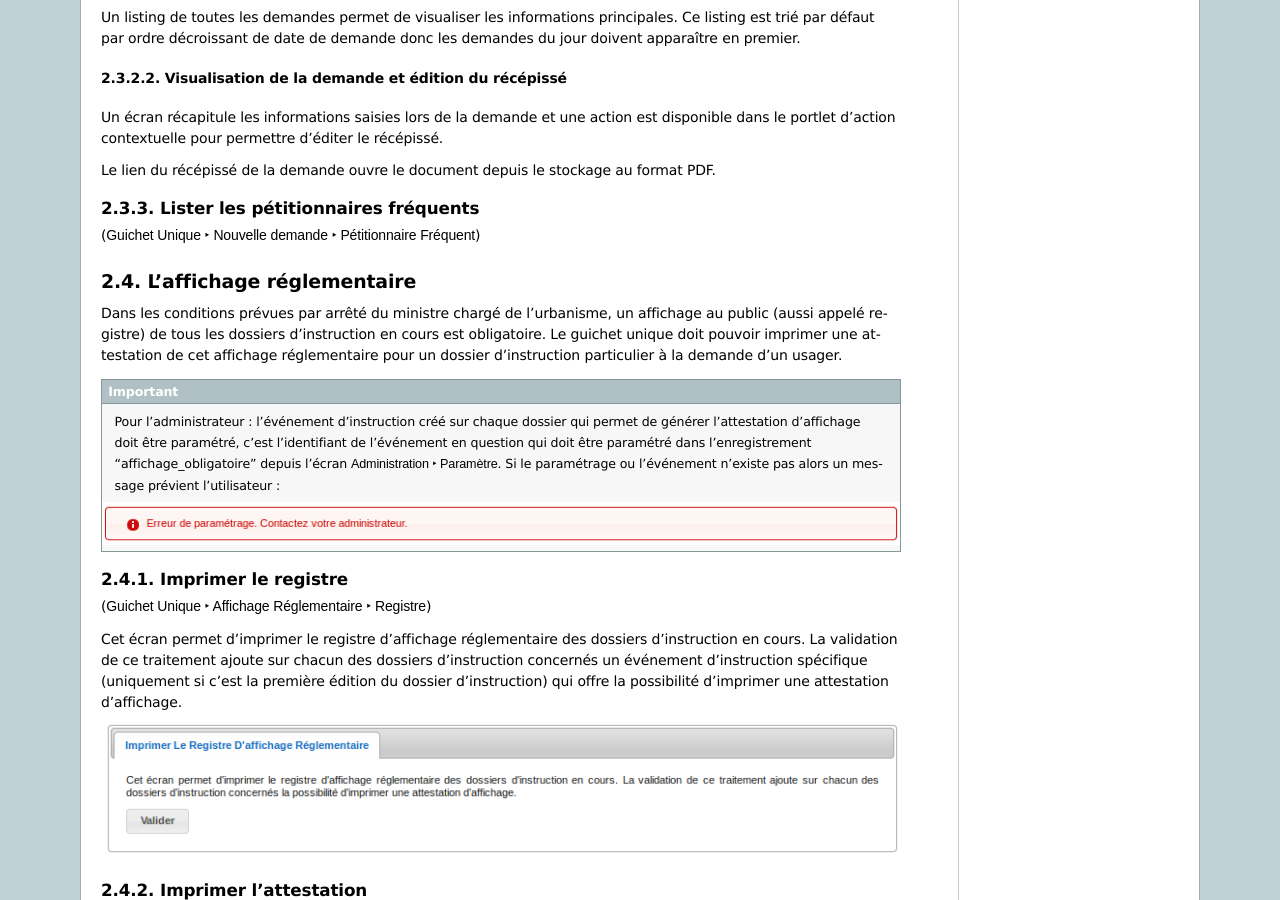
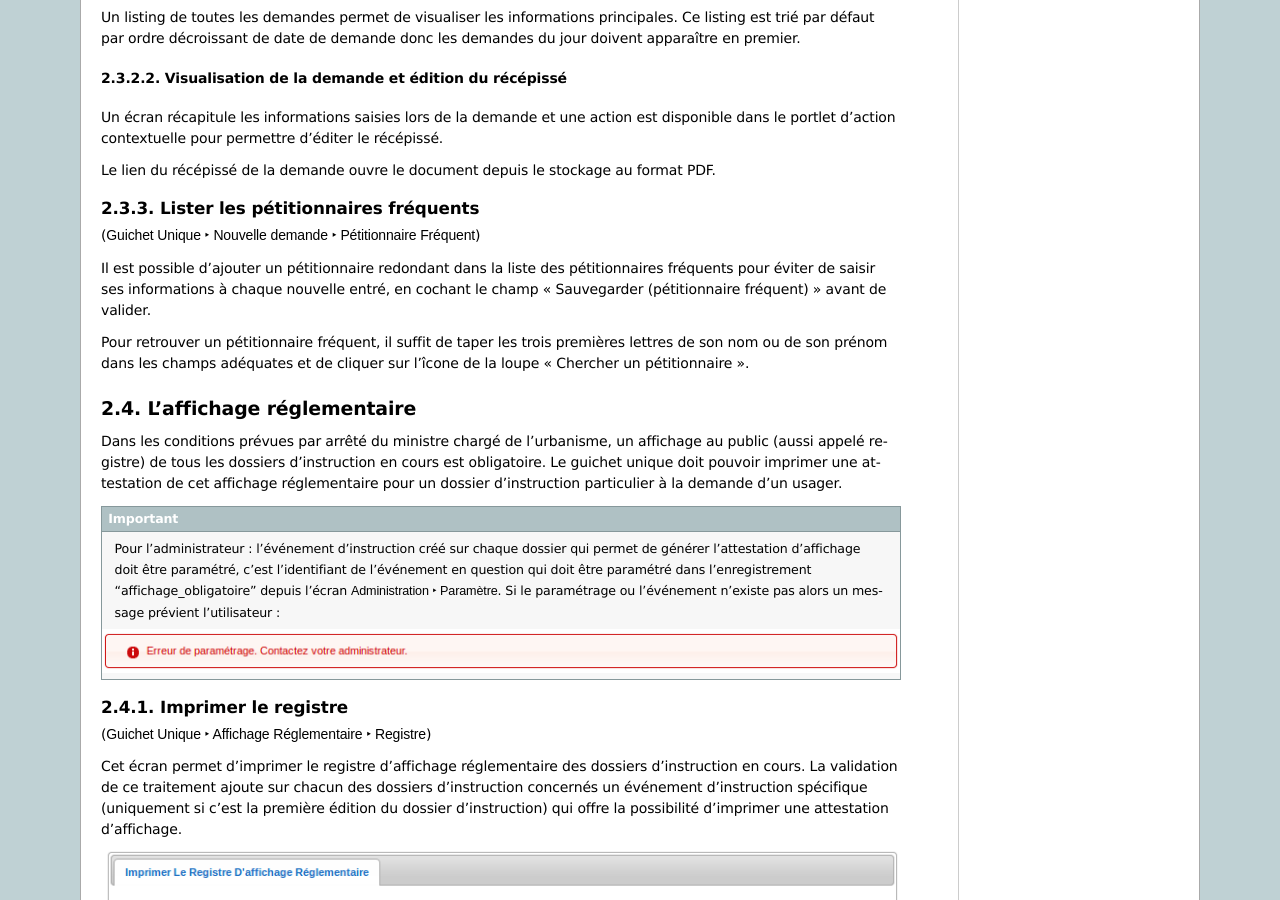
Before and after one commit to mpavaux/openads-documentation, a Sphinx documentation site: the page built from source/manuel_utilisateur/guichet_unique.rst, in a window 1280 px wide and 900 px high, scrolled down 2936 px. Built offline with Sphinx 7.4.7, drawn with Linux system fonts in a browser that asks for light colours.

Commit message:
Ajout de la documentation sur les pétitionnaire dans guichet unique + ajout image dans instruction

```diff
--- a/source/manuel_utilisateur/guichet_unique.rst
+++ b/source/manuel_utilisateur/guichet_unique.rst
@@ -135,7 +135,13 @@
 
 (:menuselection:`Guichet Unique --> Nouvelle demande --> Pétitionnaire Fréquent`)
 
+Il est possible d'ajouter un pétitionnaire redondant dans la liste des
+pétitionnaires fréquents pour éviter de saisir ses informations à chaque nouvelle entré,
+en cochant le champ "Sauvegarder (pétitionnaire fréquent)" avant de valider.
 
+Pour retrouver un pétitionnaire fréquent, il suffit de taper les trois premières
+lettres de son nom ou de son prénom dans les champs adéquates et de cliquer sur
+l'îcone de la loupe "Chercher un pétitionnaire".
 
 
 .. _guichet_unique_affichage_reglementaire:
--- a/source/manuel_utilisateur/instruction.rst
+++ b/source/manuel_utilisateur/instruction.rst
@@ -66,6 +66,8 @@
 
 Il est aussi possible de dé-finaliser le document au clique sur le lien "Reprendre la rédaction du document".
 
+.. image:: portlet_definaliser.png
+
 Le clique sur le lien de l'édition dans le portail d'action de la visualisation du rapport d'instruction ouvrira le document généré à la volée au format PDF.
 
 Le rapport d'instruction est à nouveau modifiable et supprimable.
```
